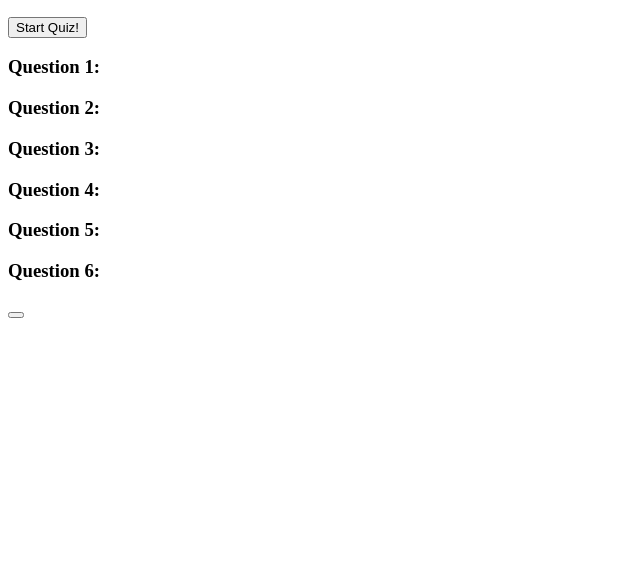
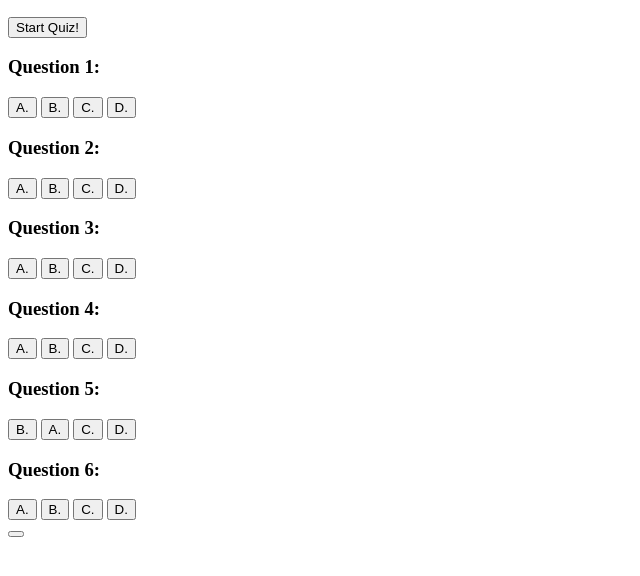
Before and after one commit to kassrojas/codeQuiz-module4Challenge, a plain HTML site: page index.html in a window 1280 px wide. Shown: the part 138-714 px from the top of the page, without its empty margins (0-640 px from the left). Drawn offline with Linux system fonts and the light colour scheme.

Commit message:
added dataset to answers

```diff
--- a/index.html
+++ b/index.html
@@ -15,21 +15,45 @@
     <button type="button" id="startButton">Start Quiz! </button>
     <section class="question" data-index="0">
         <h3> Question 1:</h3>
+        <button data-choice="correct">A. </button>
+        <button data-choice="wrong">B. </button>
+        <button data-choice="wrong">C. </button>
+        <button data-choice="wrong">D. </button>
     </section>
     <section class="question" data-index="0">
         <h3> Question 2:</h3>
+        <button data-choice="wrong">A. </button>
+        <button data-choice="wrong">B. </button>
+        <button data-choice="wrong">C. </button>
+        <button data-choice="correct">D. </button>
     </section>
     <section class="question" data-index="0">
         <h3> Question 3:</h3>
+        <button data-choice="wrong">A. </button>
+        <button data-choice="correct">B. </button>
+        <button data-choice="wrong">C. </button>
+        <button data-choice="wrong">D. </button>
     </section>
     <section class="question" data-index="0">
         <h3> Question 4:</h3>
+        <button data-choice="wrong">A. </button>
+        <button data-choice="wrong">B. </button>
+        <button data-choice="correct">C. </button>
+        <button data-choice="wrong">D. </button>
     </section>
     <section class="question" data-index="0">
         <h3> Question 5:</h3>
+        <button data-choice="wrong">B. </button>
+        <button data-choice="correct">A. </button>
+        <button data-choice="wrong">C. </button>
+        <button data-choice="wrong">D. </button>
     </section>
     <section class="question" data-index="0">
         <h3> Question 6:</h3>
+        <button data-choice="wrong">A. </button>
+        <button data-choice="wrong">B. </button>
+        <button data-choice="correct">C. </button>
+        <button data-choice="wrong">D. </button>
     </section>
 
 
```
